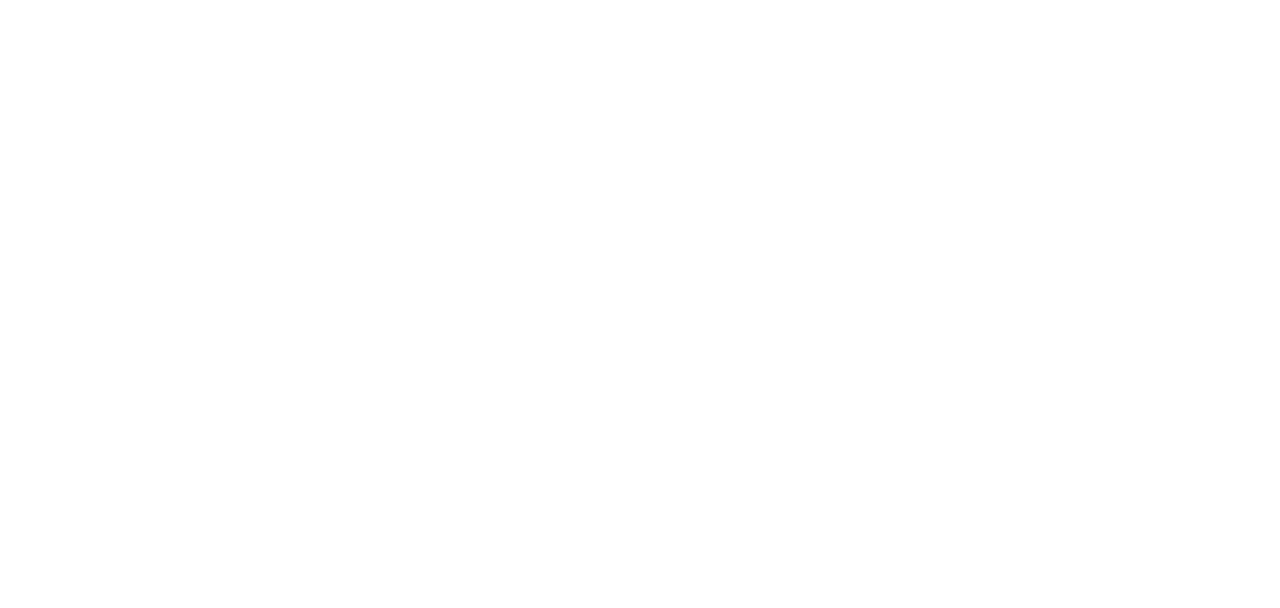
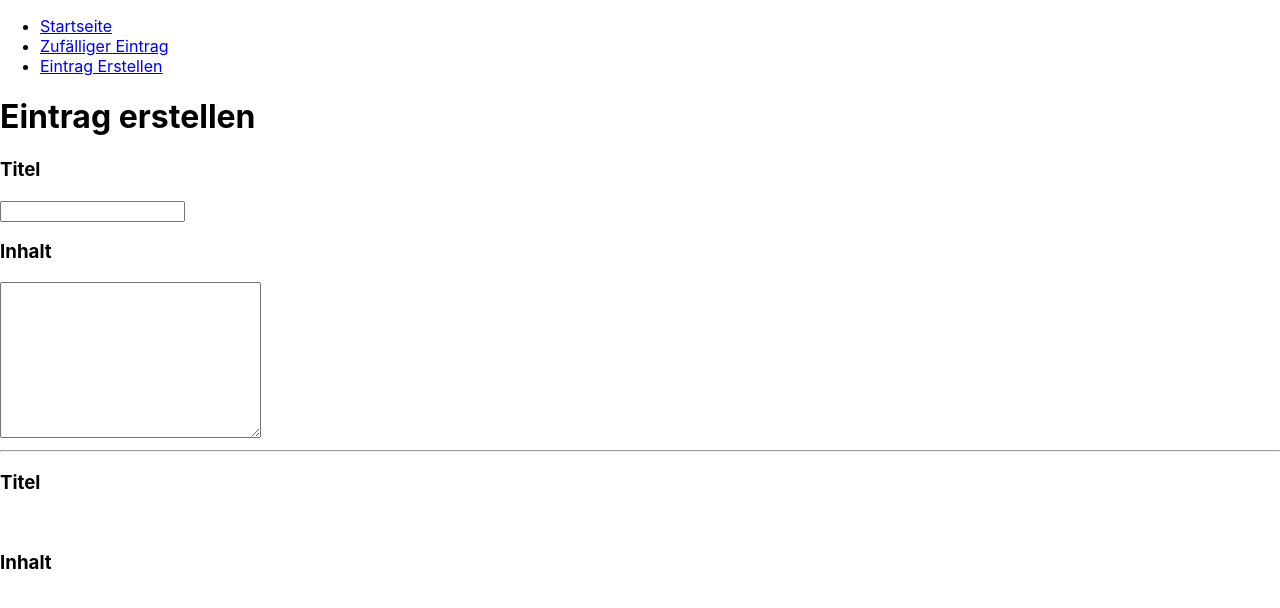
Before and after one commit to Fariha1108/wiki-app, a React (Create React App) app in the folder wiki-app/: page /entry/create in a window 1280 px wide. Shown: the top 608 px of the page. Built offline with nearby package versions, Linux system fonts and the light colour scheme.

Commit message:
Add component changes

```diff
--- a/wiki-app/src/App.js
+++ b/wiki-app/src/App.js
@@ -1,19 +1,26 @@
-import './App.css';
+import { BrowserRouter, Routes, Route } from "react-router-dom";
+
+import { Header } from './Components';
+import { NotFound, Editor, Page, Welcome } from "./Pages";
 
 function App()
 {
     return (
         <div className="App">
-            {/* Header (Komponent) */}
+            <BrowserRouter>
+                <Header/>
 
-            {/*
-                Routen:
-                / = unsere Willkommensseite
-                /entry/create = unsere seite zum erstellen von einträgen
-                /entry/:id = unsere seite zum anzeigen von einträgen
-                /entry/:id/edit = unsere seite zum editieren von einträgen
-                * = nicht gefunden
-             */}
+                <div className="layout">
+                    <Routes>
+                        <Route path="/" element={ <Welcome/> }></Route>
+                        <Route path="/entry/create" element={ <Editor/> }></Route>
+                        <Route path="/entry/:id" element={ <Page/> }></Route>
+                        <Route path="/entry/:id/edit" element={ <Editor/> }></Route>
+                        <Route path="*" element={ <NotFound/> }></Route>
+                    </Routes>
+                </div>
+            </BrowserRouter>
+
         </div>
     );
 }
--- a/wiki-app/src/Components/Header/Header.js
+++ b/wiki-app/src/Components/Header/Header.js
@@ -1,9 +1,34 @@
+import React, { useState, useEffect } from 'react';
+import { NavLink, Link } from 'react-router-dom';
 
 const Header = () =>
 {
+    // Wir erstellen einen hook in dem wir die id eines zufallseintrag speichern
+    const [ randomEntry, setRandomEntry ] = useState('');
+
+    useEffect(() =>
+    {
+        // Wir holen uns alle einträge aus der localstorage
+        const allEntries = JSON.parse(window.localStorage.getItem('entries'));
+
+        // Wir führen das zufällige selektieren eines eintrags nur aus, wenn der wert entries in der localstorage existiert, und mindestens einen eintrag hat.
+        if(allEntries && allEntries.length > 0)
+        {
+            // Wir wählen einen zufälligen eintrag aus der liste aus. Anhand der menge der einträge definieren wir den randomizer.
+            const id = allEntries[Math.floor(Math.random() * allEntries.length)].id;
+
+            // Wir setzen randomEntry auf den zufallswert. damit wir ihn bei unserem zufallseintragslink verwenden können.
+            setRandomEntry(id);
+        }
+    }, []);
+
     return(
         <div className="Header">
-            Header
+            <ul>
+                <li><NavLink to="/">Startseite</NavLink></li>
+                <li><Link to={`/entry/${ randomEntry }`}>Zufälliger Eintrag</Link></li>
+                <li><NavLink to="/entry/create">Eintrag Erstellen</NavLink></li>
+            </ul>
         </div>
     )
 };
--- a/wiki-app/src/Pages/Editor.js
+++ b/wiki-app/src/Pages/Editor.js
@@ -1,9 +1,73 @@
+import { useNavigate, useParams } from 'react-router-dom';
+import React, { useState, useEffect} from 'react';
+
+import ReactMarkdown from 'react-markdown'; // Für unsere markdown ansicht
+import slugify from 'slugify'; // Für unseren slug, mit dem wir, als id, den artikel aufrufen können
 
 const Editor = () =>
 {
+    // Wir erstellen 2 state hooks, einen für den titel und einen für den inhalt des eintrages
+    const [ title, setTitle ] = useState('');
+    const [ content, setContent ] = useState('');
+
+    const navigate = useNavigate();
+    const { id } = useParams();
+
+    useEffect(() =>
+    {
+        // Wir prüfen ob eine ID übergeben wurde, und nur dann bedienen wir uns existierender daten aus der localstorage.
+        if(id !== undefined)
+        {
+            // Wir suchen alle einträge
+            const entries = JSON.parse(window.localStorage.getItem('entries'));
+
+            // wir selektieren den gesuchten eintrag.
+            const currentEntry = entries.filter(entry => entry.id === id)[0];
+
+            // wir setzen die gefundenen informationen auf title und content.
+            setTitle(currentEntry.title);
+            setContent(currentEntry.content);
+        }
+    }, []);
+
+    // wir schreiben eine funktion zum speichern unserer änderungen, oder dem erstellen eines neuen eintrags.
+    const handleSave = () => {
+        console.log("funktioniert...");
+    }
+
     return(
         <div className="Editor">
-            Editor
+            <h1>Eintrag erstellen</h1>
+
+            <div>
+                <h3>Titel</h3>
+
+                <input
+                    type="text"
+                    value={ title }
+                    onChange={ (e) => setTitle(e.target.value) }
+                />
+                <br />
+
+                <h3>Inhalt</h3>
+
+                <textarea
+                    value={ content }
+                    onChange={ (e) => setContent(e.target.value) }
+                    cols="30"
+                    rows="10"
+                ></textarea>
+            </div>
+
+            <hr />
+
+            <div>
+                <h3>Titel</h3>
+                <p>{ title }</p>
+                <br />
+                <h3>Inhalt</h3>
+                <ReactMarkdown>{ content }</ReactMarkdown>
+            </div>
         </div>
     )
 };
--- a/wiki-app/src/Pages/NotFound.js
+++ b/wiki-app/src/Pages/NotFound.js
@@ -1,9 +1,20 @@
+import { useNavigate } from "react-router-dom";
 
 const NotFound = () =>
 {
+    // Wir erstellen einen useNavigate Hook.
+    const navigate = useNavigate();
+
     return(
         <div className="NotFound">
-            NotFound
+            <h1>404</h1>
+
+            <p>
+                Seite nicht gefunden!
+            </p>
+
+            {/* Wir erstellen einen button, mit dem wir durch den wert "-1" in navigate auf die vorherige seite zurückkehren könenn. */}
+            <button onClick={ () => navigate(-1) }>Zurück zur vorherigen Seite</button>
         </div>
     )
 };
```
